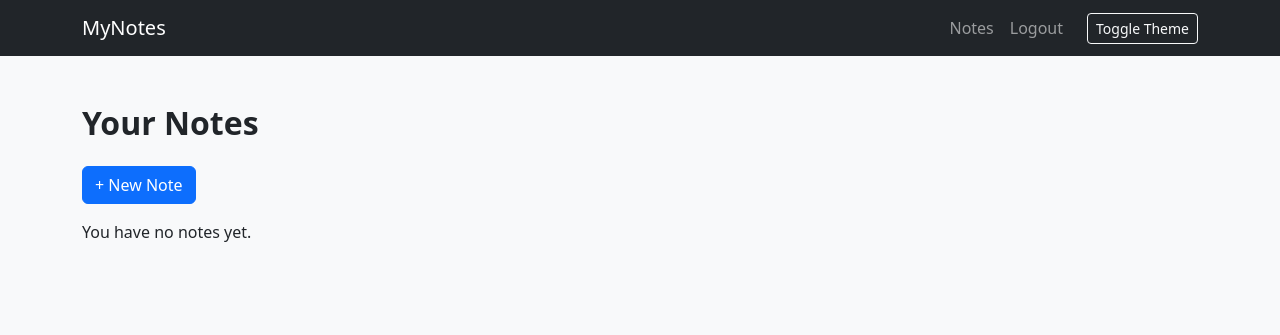
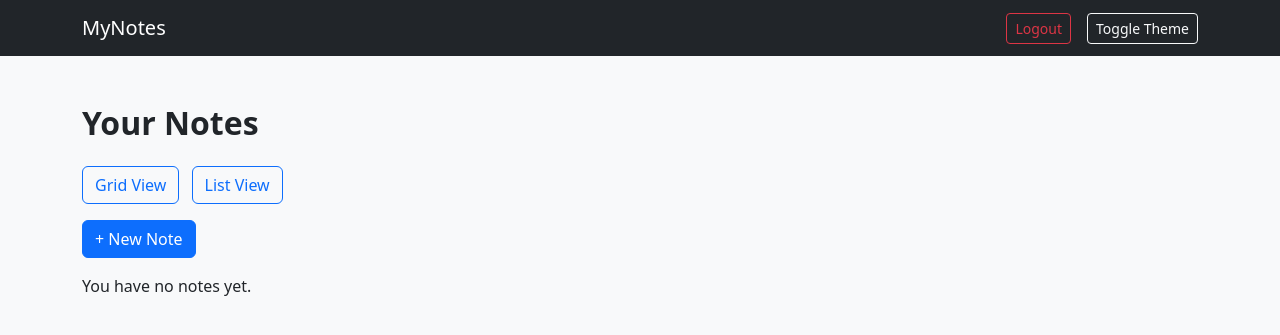
Before and after one commit to LeonGameDev/FinalWebApp, a Flask app: page /notes in a window 1280 px wide. Shown: the top 335 px of the page. Run offline with Flask 3, Linux system fonts and the light colour scheme; the visitor is signed in with stand-in values (Sample User, id 1); data that the repository does not hold is empty; some libraries are stand-ins or nearby versions.

Commit message:
adjust css + notes view

```diff
--- a/notes_app/app/routes.py
+++ b/notes_app/app/routes.py
@@ -105,7 +105,7 @@ def login():
 @app.route('/home')
 @login_required
 def home():
-    return render_template('home.html')
+    return render_template('notes.html')
 
 @app.route('/logout')
 @login_required
--- a/notes_app/app/static/main.js
+++ b/notes_app/app/static/main.js
@@ -23,3 +23,33 @@ if (themeToggle && pageBody) {
     }
   });
 }
+
+// Layout switching functionality
+const gridViewBtn = document.getElementById("gridViewBtn");
+const listViewBtn = document.getElementById("listViewBtn");
+const notesContainer = document.getElementById("notesContainer");
+
+if (gridViewBtn && listViewBtn && notesContainer) {
+  // Set initial layout based on localStorage or default to grid view
+  if (localStorage.getItem("layout") === "list") {
+    notesContainer.classList.add("list-view");
+    notesContainer.classList.remove("grid-view");
+  } else {
+    notesContainer.classList.add("grid-view");
+    notesContainer.classList.remove("list-view");
+  }
+
+  // Switch to grid view
+  gridViewBtn.addEventListener("click", () => {
+    notesContainer.classList.add("grid-view");
+    notesContainer.classList.remove("list-view");
+    localStorage.setItem("layout", "grid");
+  });
+
+  // Switch to list view
+  listViewBtn.addEventListener("click", () => {
+    notesContainer.classList.add("list-view");
+    notesContainer.classList.remove("grid-view");
+    localStorage.setItem("layout", "list");
+  });
+}
--- a/notes_app/app/static/style.css
+++ b/notes_app/app/static/style.css
@@ -14,3 +14,53 @@ body.bg-dark .card {
 background-color: rgba(0, 0, 0, 0.5);
 color:  white;
 }
+
+#logoutButton:hover {
+  background-color: red;  /* Red background on hover */
+  color: white;  /* White text on hover */
+}
+
+#notesContainer.grid-view .grid-view-item {
+  flex: 1 1 30%; /* 3 items per row */
+}
+
+#notesContainer.list-view .grid-view-item {
+  flex: 1 1 100%; /* 1 item per row */
+}
+
+#notesContainer {
+  display: flex;
+  flex-wrap: wrap;
+}
+
+/* Grid view styling */
+.grid-view {
+  display: flex;
+  flex-wrap: wrap;
+  gap: 1rem;
+}
+
+.grid-view .grid-view-item {
+  flex: 1 1 calc(16.666% - 1rem); /* 2/12 of the row for grid view */
+  max-width: calc(16.666% - 1rem); /* Ensure cards don’t become too wide */
+}
+
+.grid-view .card {
+  width: 100%; /* Ensure cards take full width of the grid item */
+}
+
+/* List view styling */
+.list-view {
+  display: flex;
+  flex-wrap: wrap;
+  gap: 1rem;
+}
+
+.list-view .grid-view-item {
+  flex: 1 1 calc(50% - 1rem); /* 6/12 of the row for list view (50% width) */
+  max-width: calc(50% - 1rem); /* Ensure cards don't stretch too far */
+}
+
+.list-view .card {
+  width: 100%; /* Ensure cards take full width of the list item */
+}
--- a/notes_app/app/templates/base.html
+++ b/notes_app/app/templates/base.html
@@ -15,11 +15,11 @@
     <div class="collapse navbar-collapse">
       <ul class="navbar-nav ms-auto">
         {% if current_user.is_authenticated %}
+          <!-- <li class="nav-item">
+            <a class="nav-link" href="{{ url_for('notes') }}">Notes</a>
+          </li> -->
           <li class="nav-item">
-            <a class="nav-link" href="{{ url_for('notes') }}">Notes</a>
-          </li>
-          <li class="nav-item">
-            <a class="nav-link" href="{{ url_for('logout') }}">Logout</a>
+            <a class="btn btn-sm btn-outline-danger ms-3" href="{{ url_for('logout') }}" id="logoutButton">Logout</a>
           </li>
         {% else %}
           <li class="nav-item">
--- a/notes_app/app/templates/notes.html
+++ b/notes_app/app/templates/notes.html
@@ -2,16 +2,30 @@
 {% block title %}My Notes{% endblock %}
 {% block content %}
 <h2 class="mb-4">Your Notes</h2>
+
+<!-- View toggle buttons -->
+<div class="mb-3">
+  <button id="gridViewBtn" class="btn btn-outline-primary me-2">Grid View</button>
+  <button id="listViewBtn" class="btn btn-outline-primary">List View</button>
+</div>
+
 <a href="{{ url_for('new_note') }}" class="btn btn-primary mb-3">+ New Note</a>
 
+<div id="notesContainer" class="row grid-view">
   {% for note in notes %}
-  <div class="card mb-3 p-3 shadow-sm">
-    <h5>{{ note[1] }}</h5>
-    <p>{{ note[2] }}</p>
-    <a href="{{ url_for('edit_note', note_id=note[0]) }}" class="btn btn-sm btn-outline-info">Edit</a>
+    <div class="col-12 col-md-2 grid-view-item mb-3"> <!-- 2/12 for grid view -->
+      <div class="card p-3 shadow-sm">
+        <h5 class="card-title">{{ note[1] }}</h5> <!-- Only show the title -->
+        <div class="d-flex justify-content-start">
+          <a href="{{ url_for('edit_note', note_id=note[0]) }}" class="btn btn-sm btn-outline-info me-2">Edit</a>
           <a href="{{ url_for('delete_note', note_id=note[0]) }}" class="btn btn-sm btn-outline-danger">Delete</a>
+        </div>
+      </div>
     </div>
   {% else %}
     <p>You have no notes yet.</p>
   {% endfor %}
+</div>
+
 {% endblock %}
+<script src="{{ url_for('static', filename='main.js') }}"></script>
```
Also changed, not shown: notes_app/app/templates/home.html (deleted, +0 -10 lines). Lines whose indentation alone changed are shown as unchanged.
